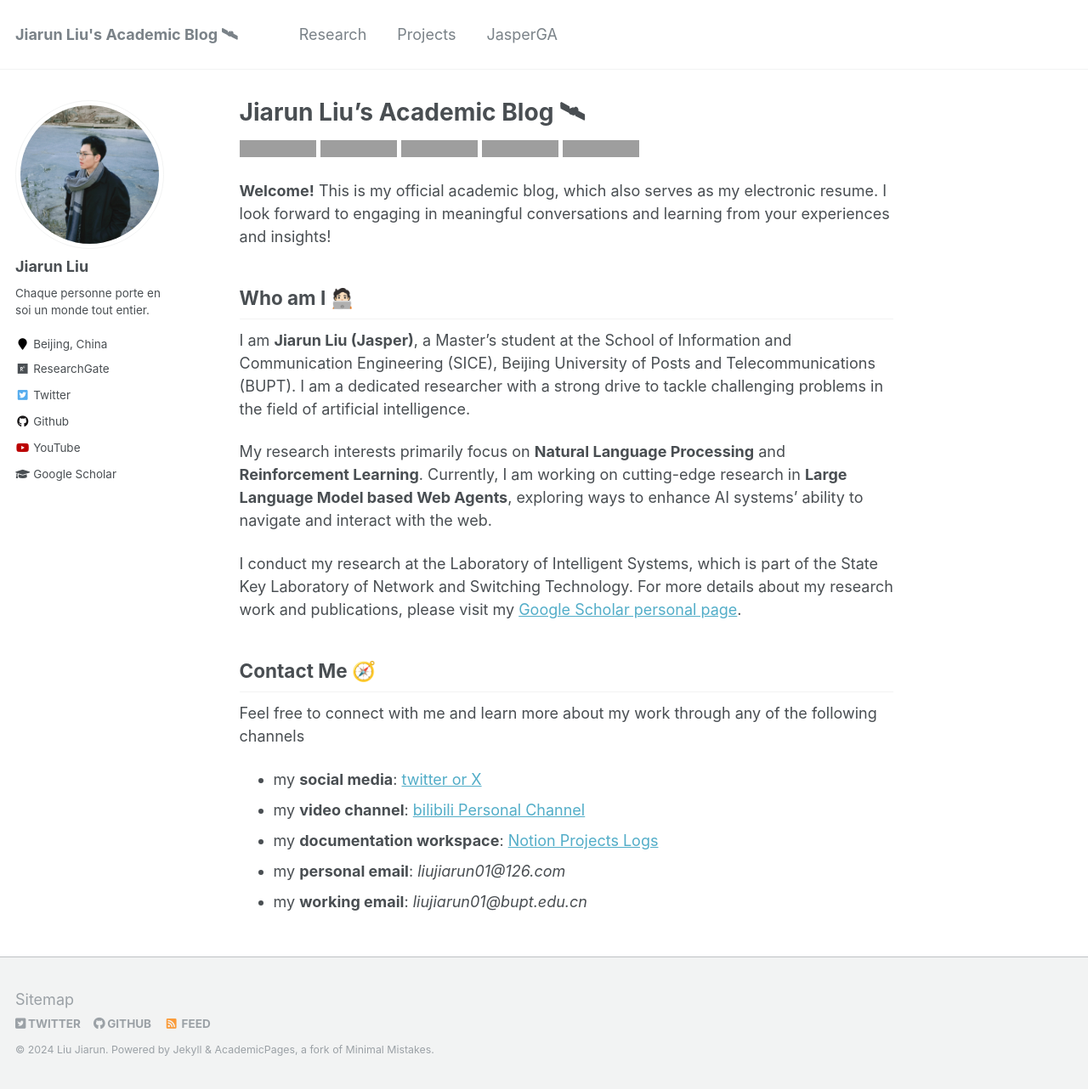
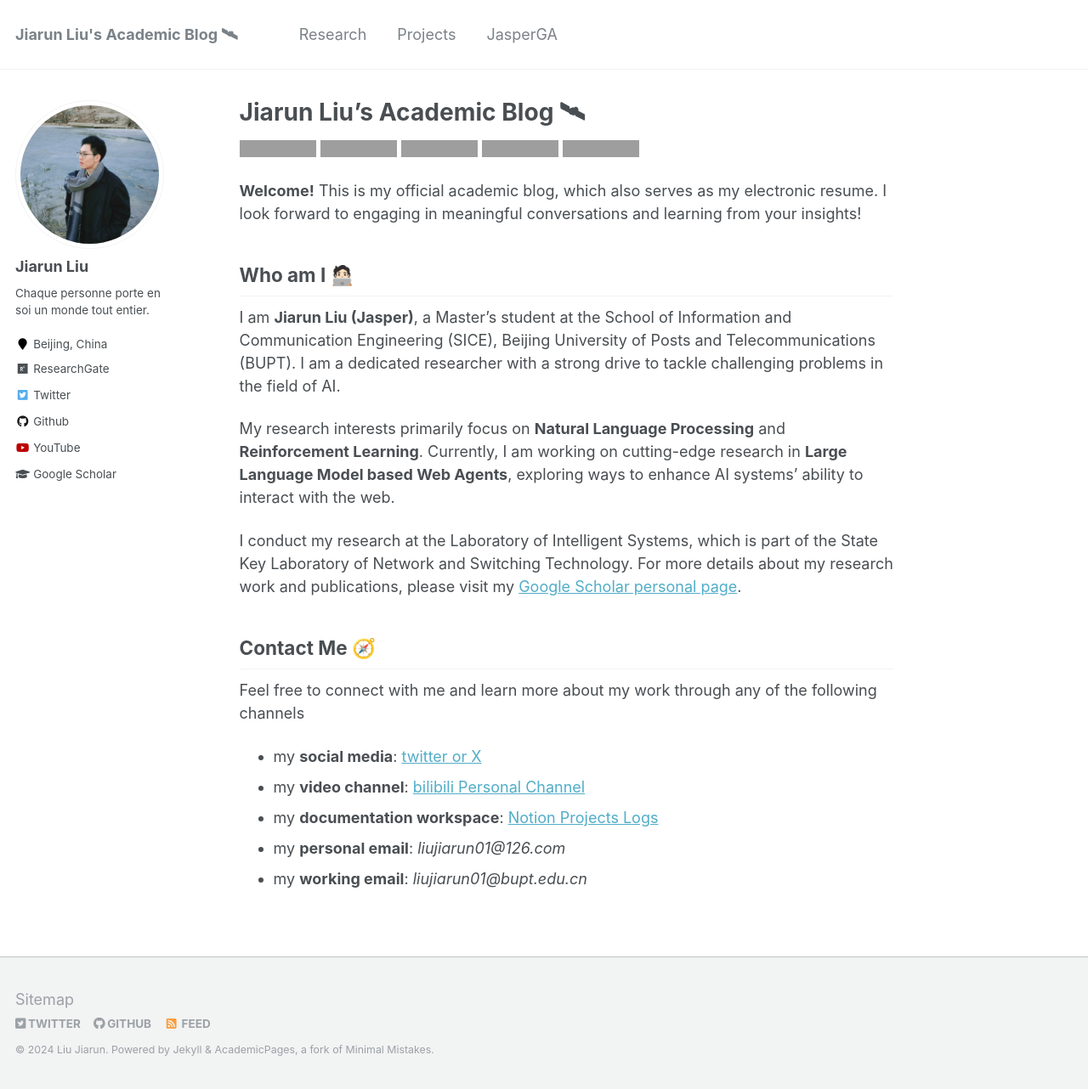
Before and after one commit to KLGR123/KLGR123.github.io, a Jekyll site: the page built from _pages/about.md, in a window 1280 px wide and 1282 px high. Shown: the whole window at 85% size. Built offline with Jekyll 4.4.1, drawn with Linux system fonts in a browser that asks for light colours; grey boxes are pictures that could not be loaded.

```diff
--- a/_pages/about.md
+++ b/_pages/about.md
@@ -15,13 +15,13 @@ redirect_from:
 <img alt="JavaScript" src="https://img.shields.io/badge/-JavaScript-F7DF1E?style=plastic&logo=javascript&logoColor=black" />
 
 
-**Welcome!** This is my official academic blog, which also serves as my electronic resume. I look forward to engaging in meaningful conversations and learning from your experiences and insights!
+**Welcome!** This is my official academic blog, which also serves as my electronic resume. I look forward to engaging in meaningful conversations and learning from your insights!
 
 Who am I 🧑🏻‍💻
 ------
-I am **Jiarun Liu (Jasper)**, a Master's student at the School of Information and Communication Engineering (SICE), Beijing University of Posts and Telecommunications (BUPT). I am a dedicated researcher with a strong drive to tackle challenging problems in the field of artificial intelligence.
+I am **Jiarun Liu (Jasper)**, a Master's student at the School of Information and Communication Engineering (SICE), Beijing University of Posts and Telecommunications (BUPT). I am a dedicated researcher with a strong drive to tackle challenging problems in the field of AI.
 
-My research interests primarily focus on **Natural Language Processing** and **Reinforcement Learning**. Currently, I am working on cutting-edge research in **Large Language Model based Web Agents**, exploring ways to enhance AI systems' ability to navigate and interact with the web.
+My research interests primarily focus on **Natural Language Processing** and **Reinforcement Learning**. Currently, I am working on cutting-edge research in **Large Language Model based Web Agents**, exploring ways to enhance AI systems' ability to interact with the web.
 
 I conduct my research at the Laboratory of Intelligent Systems, which is part of the State Key Laboratory of Network and Switching Technology. For more details about my research work and publications, please visit my [Google Scholar personal page](https://scholar.google.com/citations?user=dP4KddUAAAAJ&hl=en).
 
```
Also changed, not shown: _portfolio/portfolio-1.md (+3 -3 lines), _portfolio/portfolio-2.md (+7 -9 lines), _publications/metadm.md (+4 -0 lines), _publications/wepo.md (+4 -0 lines), 2 other files.
